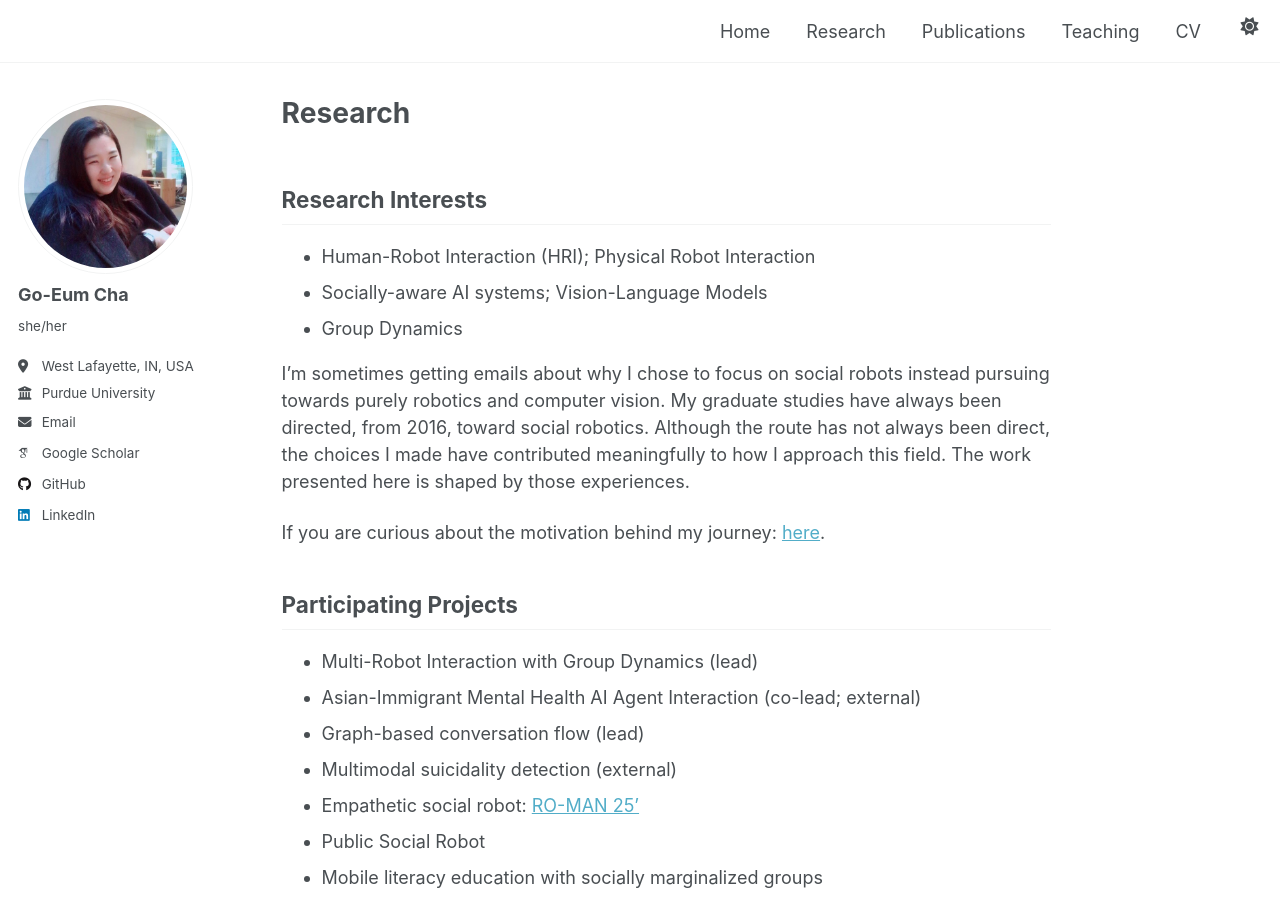
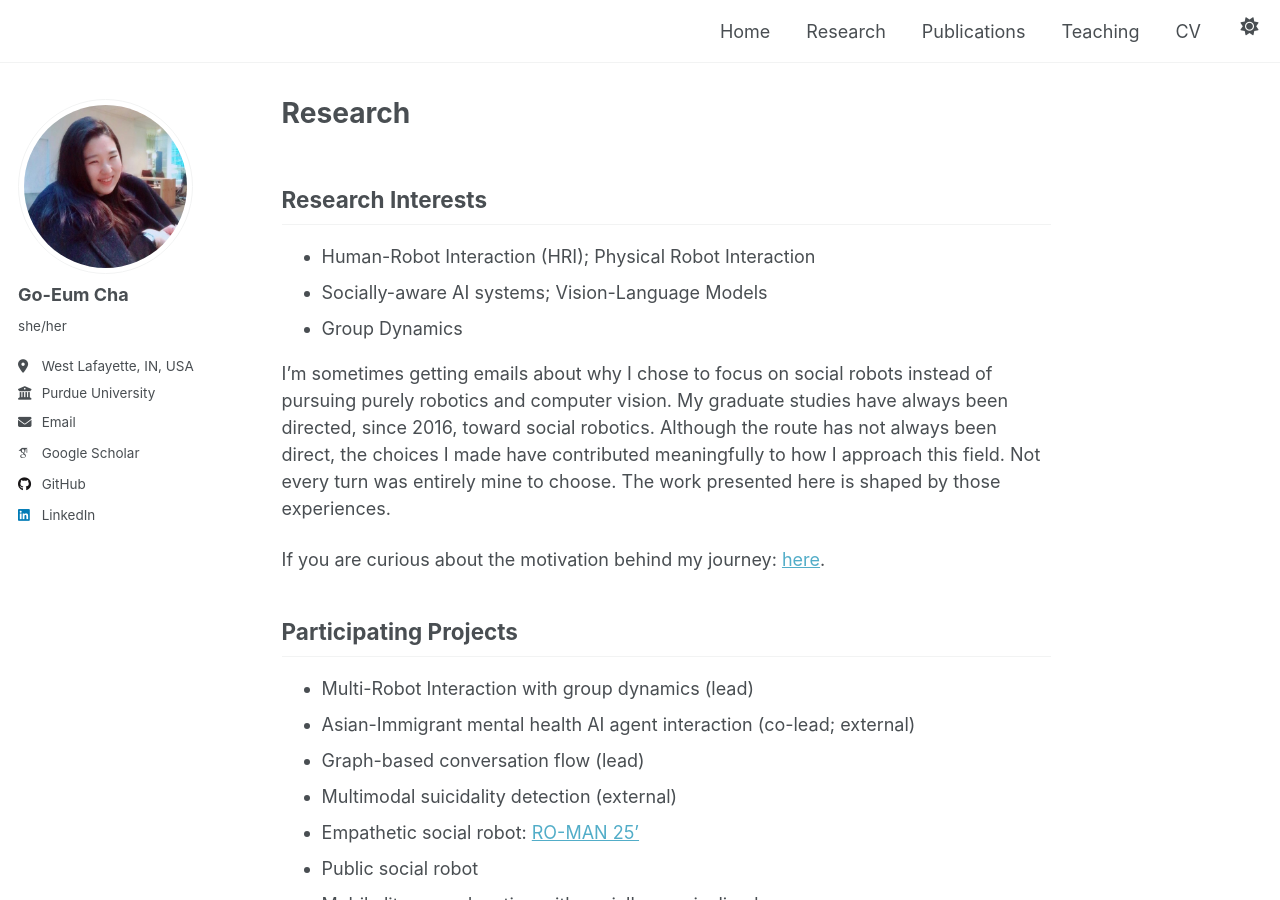
Before and after one commit to chagom/chagom.github.io, a Jekyll site: the page built from _pages/research.md, in a window 1280 px wide and 900 px high. Built offline with Jekyll 4.4.1, drawn with Linux system fonts in a browser that asks for light colours; some web fonts are replaced.

Commit message:
little bit

```diff
--- a/_pages/research.md
+++ b/_pages/research.md
@@ -10,18 +10,18 @@ author_profile: true
 - Socially-aware AI systems; Vision-Language Models
 - Group Dynamics
 
-I'm sometimes getting emails about why I chose to focus on social robots instead pursuing towards purely robotics and computer vision. My graduate studies have always been directed, from 2016, toward social robotics. Although the route has not always been direct, the choices I made have contributed meaningfully to how I approach this field. The work presented here is shaped by those experiences.
+I'm sometimes getting emails about why I chose to focus on social robots instead of pursuing purely robotics and computer vision. My graduate studies have always been directed, since 2016, toward social robotics. Although the route has not always been direct, the choices I made have contributed meaningfully to how I approach this field. Not every turn was entirely mine to choose. The work presented here is shaped by those experiences.
 
 If you are curious about the motivation behind my journey: [here](/research_root/).
 
 
 ## Participating Projects
-- Multi-Robot Interaction with Group Dynamics (lead)
-- Asian-Immigrant Mental Health AI Agent Interaction (co-lead; external)
+- Multi-Robot Interaction with group dynamics (lead)
+- Asian-Immigrant mental health AI agent interaction (co-lead; external)
 - Graph-based conversation flow (lead)
 - Multimodal suicidality detection (external)
 - Empathetic social robot: [RO-MAN 25'](https://arxiv.org/pdf/2509.07873)
-- Public Social Robot
+- Public social robot
 - Mobile literacy education with socially marginalized groups
 
 <span style="color:gray">*(The topic is intentionally kept vague)* </span>
```
Also changed, not shown: _pages/about.md (+1 -1 lines).
